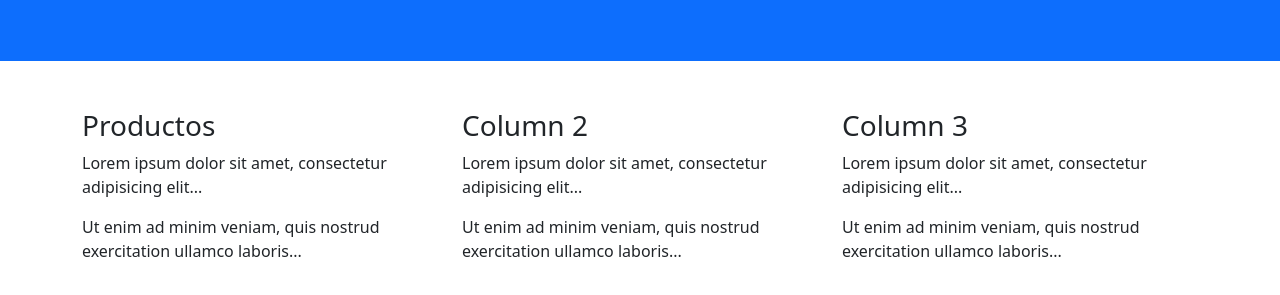
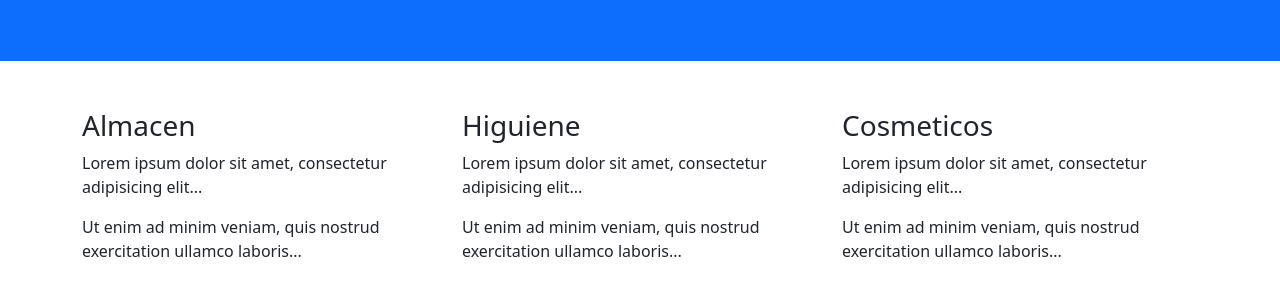
Before and after one commit to Nat795/Tienda_de_productos, a plain HTML site: page index.html in a window 1280 px wide. Shown: the part 131-426 px from the top of the page. Drawn offline with nearby package versions, Linux system fonts and the light colour scheme.

Commit message:
agrego pag de estilo

```diff
--- a/index.html
+++ b/index.html
@@ -3,7 +3,7 @@
 <head>
     <meta charset="UTF-8">
     <meta name="viewport" content="width=DOCTYPE, initial-scale=1.0">
-    <title>Document</title>
+    <title>Bienvenido a tienda virtual</title>
     <link href="https://cdn.jsdelivr.net/npm/bootstrap@5.3.1/dist/css/bootstrap.min.css" rel="stylesheet">
     <script src="https://cdn.jsdelivr.net/npm/bootstrap@5.3.1/dist/js/bootstrap.bundle.min.js"></script>
 </head>
@@ -16,17 +16,17 @@
       <div class="container mt-5">
         <div class="row">
           <div class="col-sm-4">
-            <h3>Productos </h3>
+            <h3>Almacen  </h3>
             <p>Lorem ipsum dolor sit amet, consectetur adipisicing elit...</p>
             <p>Ut enim ad minim veniam, quis nostrud exercitation ullamco laboris...</p>
           </div>
           <div class="col-sm-4">
-            <h3>Column 2</h3>
+            <h3>Higuiene </h3>
             <p>Lorem ipsum dolor sit amet, consectetur adipisicing elit...</p>
             <p>Ut enim ad minim veniam, quis nostrud exercitation ullamco laboris...</p>
           </div>
           <div class="col-sm-4">
-            <h3>Column 3</h3>
+            <h3>Cosmeticos</h3>
             <p>Lorem ipsum dolor sit amet, consectetur adipisicing elit...</p>
             <p>Ut enim ad minim veniam, quis nostrud exercitation ullamco laboris...</p>
           </div>
```
Also changed, not shown: estilo.css (added).
